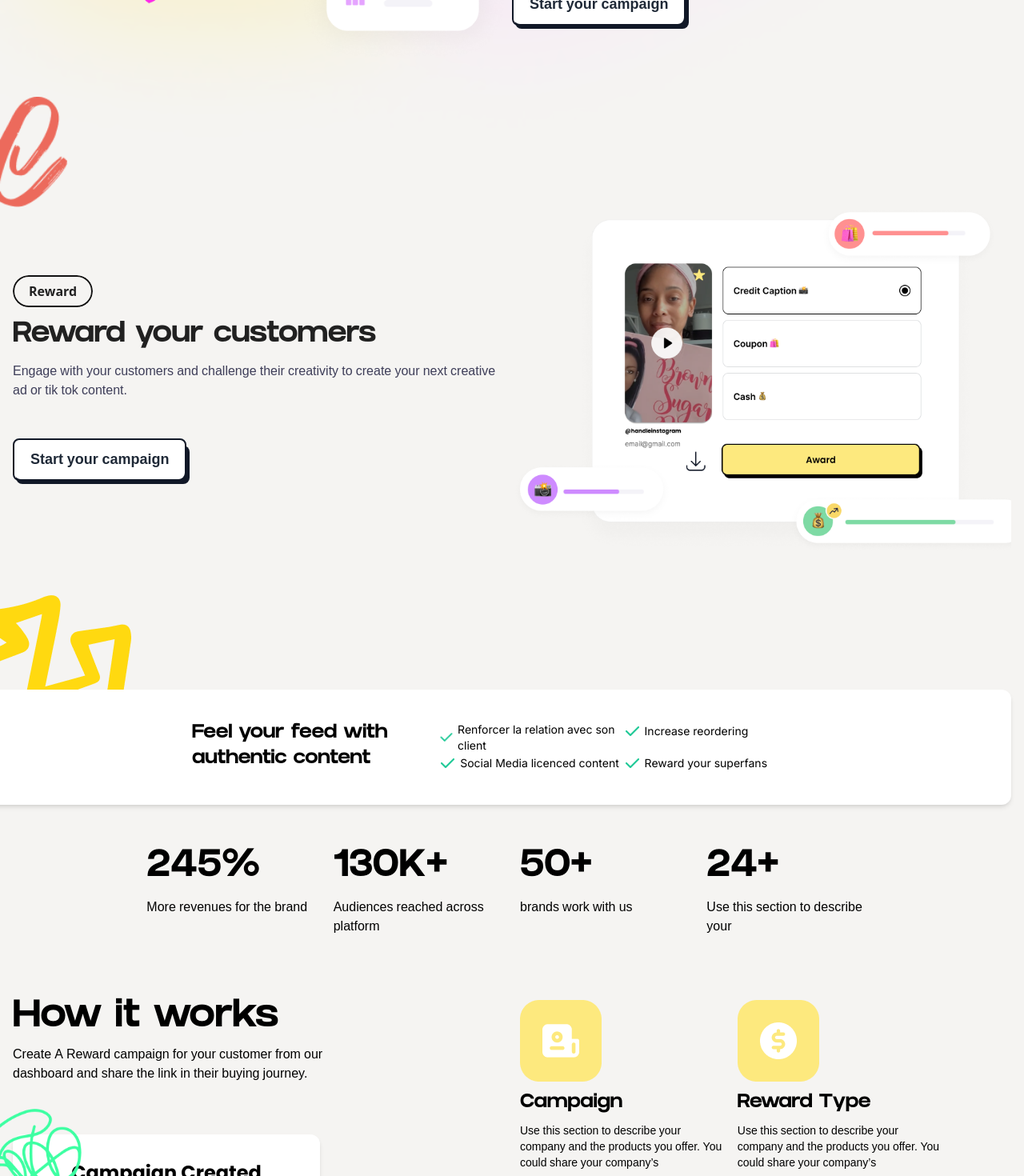
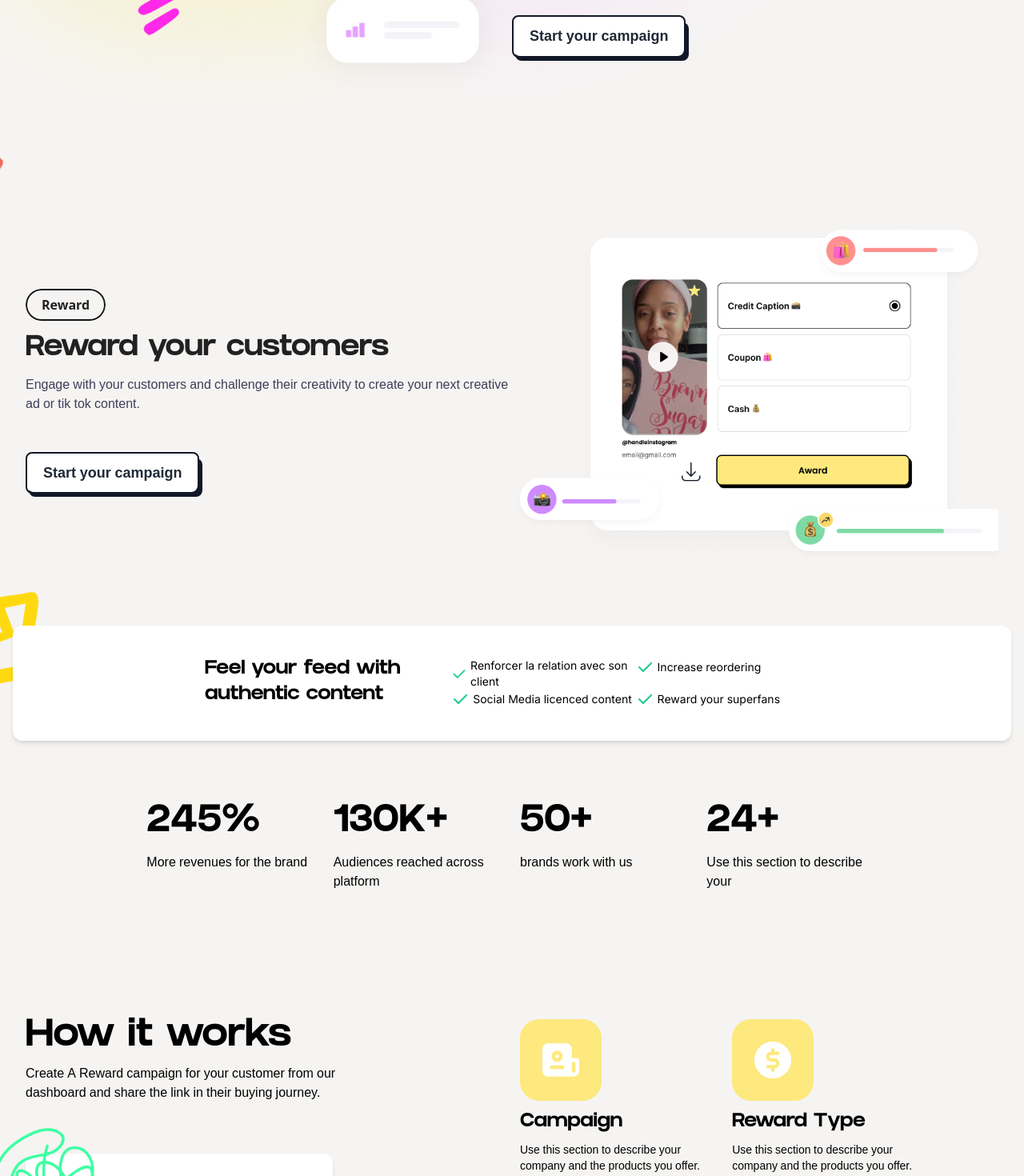
Before and after one commit to worlanyodamalie/ugc-project, a Next.js app: page / in a window 1280 px wide. Shown: the part 1800-3270 px from the top of the page at 80% size. Built offline with nearby package versions, Linux system fonts and the light colour scheme.

Commit message:
UI Bug fixes
Fix white text on google chrome android.

General css bug fixes

```diff
--- a/src/components/common/scribbles.tsx
+++ b/src/components/common/scribbles.tsx
@@ -7,13 +7,15 @@ interface IScribble{
         width: number,
         height: number,
         alt: string
-
+        scribbleHeight: string
+        scribbleWidth: string
     }
 }
 
 export function ScribbleWrapper({data}: IScribble){
     return (
-        <div className="relative w-full">
+        <div className={`relative `}>
+          <div>
               <Image
                 src={`/assets/images/${data.src}`}
                 alt={data.alt}
@@ -21,5 +23,6 @@ export function ScribbleWrapper({data}: IScribble){
                 height={data.height}
               />
           </div>
+        </div>
     )
 }
--- a/src/pages/index.tsx
+++ b/src/pages/index.tsx
@@ -178,7 +178,7 @@ export default function Home() {
             </div>
           </div>
         </section>
-        <section className="container max-w-7xl py-10 px-4">
+        <section className="container max-w-7xl my-20 px-4">
           <div className="flex flex-wrap justify-center items-center">
             <div className="w-full md:w-1/2">
               <Image
@@ -237,16 +237,28 @@ export default function Home() {
             </div>
           </div>
         </section>
-        <ScribbleWrapper
+        <section className="container  relative">
+
+            <div className="absolute h-32 w-32 lg:left-[0rem] xl:left-[-5rem] 2xl:left-[-32rem] top-[-5rem]">
+                <Image
+                  src={`/assets/images/paperclip.png`}
+                  alt={"papper clip"}
+                  width={85}
+                  height={116}
+                />
+            </div>
+
+        </section>
+        {/* <ScribbleWrapper
           data={{
             src: "paperclip.png",
             width: 85,
             height: 116,
             alt: "paperclip",
           }}
-        />
+        /> */}
 
-        <section className="container max-w-7xl px-4  pb-10">
+        <section className="container max-w-7xl my-20 px-8">
           <div className="flex flex-wrap justify-center items-center">
             <div className="flex flex-col  w-full md:w-1/2">
               <div className="mb-4">
@@ -276,16 +288,19 @@ export default function Home() {
             </div>
           </div>
         </section>
-        <ScribbleWrapper
-          data={{
-            src: "yellow-scribble.png",
-            width: 164,
-            height: 290,
-            alt: "yellow scribble",
-          }}
-        />
-        <section className="container max-w-7xl relative">
-          <div className="absolute top-[-10rem] xl:left-[-1rem] p-10  mx-auto bg-white rounded-xl shadow-md overflow-hidden w-full">
+        <section className="container z-1 relative">
+            <div className="absolute h-32 w-32 lg:left-[0rem] xl:left-[-5rem] 2xl:left-[-32rem] top-[-5rem]">
+                <Image
+                  src={`/assets/images/yellow-scribble.png`}
+                  alt={"yellow scribble"}
+                  width={164}
+                  height={290}
+                />
+            </div>
+
+        </section>
+        <section className="container relative max-w-7xl px-4 z-2">
+          <div className="p-10  mx-auto bg-white rounded-xl shadow-md overflow-hidden w-full">
             <div className="flex md:flex-nowrap flex-wrap max-w-3xl mx-auto">
               <div className="md:w-2/3 w-full">
                 <h1 className="font-grifter font-bold text-2xl">
@@ -326,8 +341,8 @@ export default function Home() {
             height={148}
           /> */}
         </section>
-        <section className="container max-w-7xl py-10">
-           <div className="relative top-6 md:top-0 flex flex-wrap gap-5 justify-center">
+        <section className="container max-w-7xl my-20">
+           <div className="relative  flex flex-wrap gap-5 justify-center">
             {
               items.map((item,index) => {
                 return (
@@ -342,7 +357,7 @@ export default function Home() {
            </div>
 
         </section>
-        <section className="container w-full max-w-7xl py-10 px-4">
+        <section className="container w-full max-w-7xl my-20 px-8">
             <div className="flex flex-wrap lg:flex-nowrap gap-5">
                <div className='flex flex-col lg:w-1/2 w-full'>
                   <div className="mb-8 lg:text-start md:text-center">
--- a/src/styles/globals.css
+++ b/src/styles/globals.css
@@ -44,7 +44,7 @@
   --card-border-rgb: 131, 134, 135;
 }
 
-@media (prefers-color-scheme: dark) {
+/* @media (prefers-color-scheme: dark) {
   :root {
     --foreground-rgb: 255, 255, 255;
     --background-start-rgb: 0, 0, 0;
@@ -75,7 +75,7 @@
     --card-rgb: 100, 100, 100;
     --card-border-rgb: 200, 200, 200;
   }
-}
+} */
 
 * {
   box-sizing: border-box;
@@ -90,7 +90,7 @@ body {
 }
 
 body {
-  color: rgb(var(--foreground-rgb));
+  /* color: rgb(var(--foreground-rgb)); */
   /* background: linear-gradient(
       to bottom,
       transparent,
@@ -134,8 +134,8 @@ a {
   transform: rotate(0deg);
 }
 
-@media (prefers-color-scheme: dark) {
+/* @media (prefers-color-scheme: dark) {
   html {
     color-scheme: dark;
   }
-}
+} */
```
Lines whose indentation alone changed are shown as unchanged.
